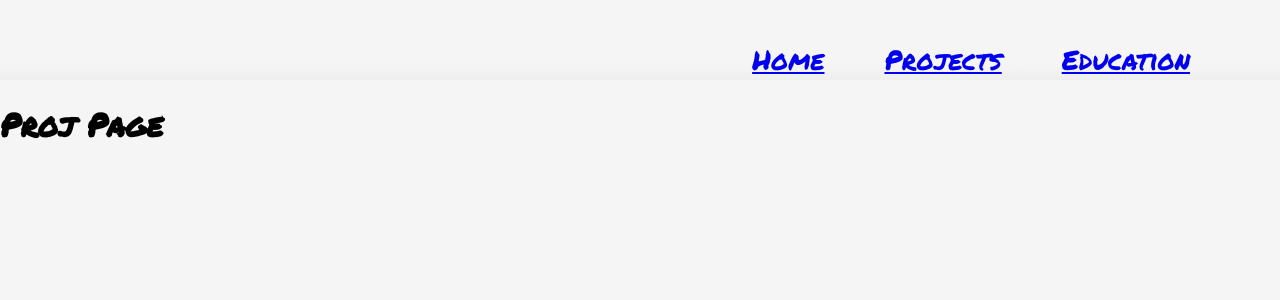
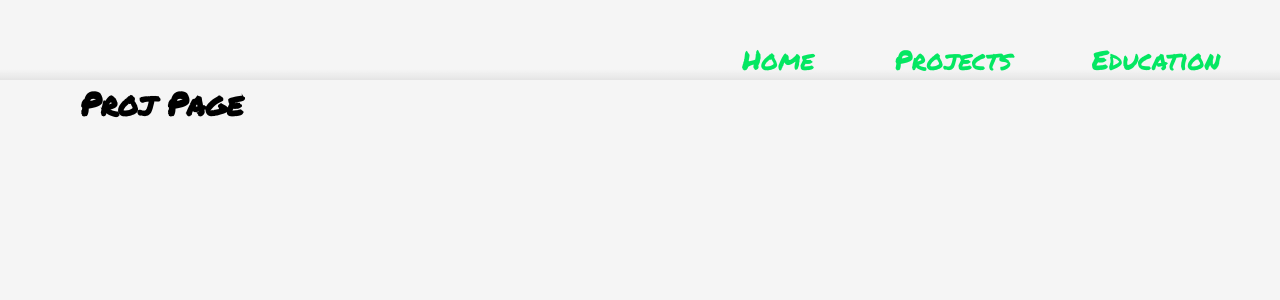
Before and after one commit to dsreagan/my-website, a React (Create React App) app in the folder client/: page /projects in a window 1280 px wide. Shown: the top 300 px of the page. Built offline with nearby package versions, Linux system fonts and the light colour scheme.

Commit message:
Ready for deploy test

```diff
--- a/client/public/style.css
+++ b/client/public/style.css
@@ -9,29 +9,37 @@ body {
 }
 
 nav {
+    position: fixed;
+    top: 0;
     display: flex;
     align-items: end;
     justify-content: flex-end;
     height: 80px;
     width: 100%;
-    background-image: linear-gradient(#F5F5F5 80%, #e0e0e052);
+    /* background-image: linear-gradient(#F5F5F5 80%, #e0e0e052); */
+    background-image: linear-gradient(#F5F5F5 86%, #e0e0e0c5);
 }
 
 nav > ul {
+    display: flex;
+    flex-direction: row;
+    gap: 80px;
     list-style-type: none;
     margin: 0px 60px;
 }
 
 nav > ul > li {
-    display: inline-block;
-    margin: 0px 30px;
     font-size: 1.7rem;
-    color: #04E762;;
 }
 
 nav > ul > li:hover {
     color: #5603AD;
     cursor: pointer;
+}
+
+.nav-item {
+    text-decoration: none;
+    color: #04E762;
 }
 
 main {
@@ -40,7 +48,11 @@ main {
     justify-content: center;
     align-items: center;
     gap: 80px;
-    margin: 100px;
+    margin: 160px;
+}
+
+.under-nav {
+    margin: 80px;
 }
 
 .hero-grid {
--- a/client/src/components/Navbar.js
+++ b/client/src/components/Navbar.js
@@ -3,18 +3,20 @@ import { Link } from 'react-router-dom'
 
 export default function Navbar() {
     return (
+        <header>
         <nav>
             <ul>
                 <li>
-                  <Link to="/">Home</Link>
+                  <Link className="nav-item" to="/">Home</Link>
                 </li>
                 <li>
-                  <Link to="/projects">Projects</Link>
+                  <Link className="nav-item" to="/projects">Projects</Link>
                 </li>
                 <li>
-                  <Link to="/education">Education</Link>
+                  <Link className="nav-item" to="/education">Education</Link>
                 </li>
             </ul>
         </nav>
+        </header>
     )
 }
--- a/client/src/components/pages/Education.js
+++ b/client/src/components/pages/Education.js
@@ -1,6 +1,8 @@
 export default function EducationPage() {
 
     return (
-      <h1>Ed Page</h1>
+      <div className="under-nav">
+        <h1>Proj Page</h1>
+      </div>
     )
   }
--- a/client/src/components/pages/Projects.js
+++ b/client/src/components/pages/Projects.js
@@ -1,6 +1,8 @@
 export default function EducationPage() {
 
     return (
-      <h1>Proj Page</h1>
+      <div className="under-nav">
+        <h1>Proj Page</h1>
+      </div>
     )
   }
```
